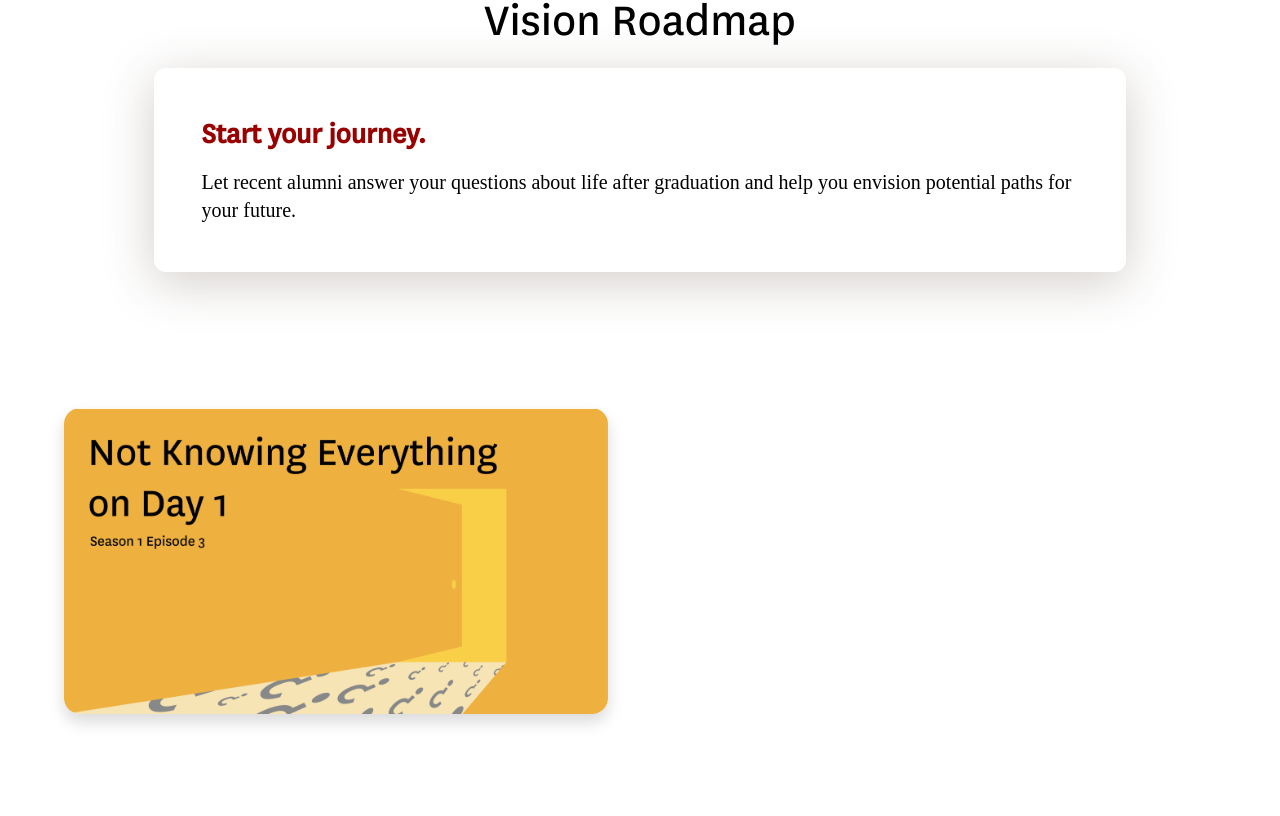
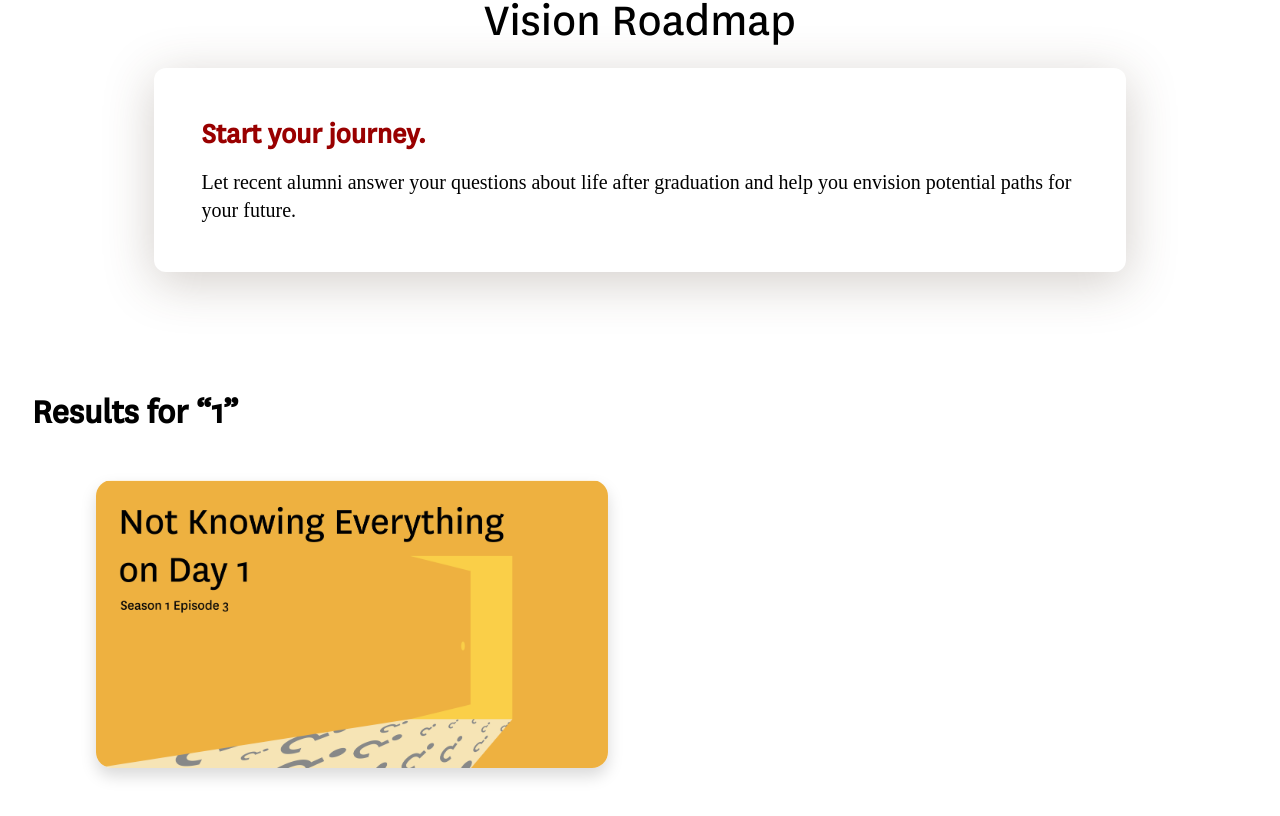
Before and after one commit to lunacd/vision-venture, a SvelteKit app: page /search/1 in a window 1280 px wide. Shown: the part 168-984 px from the top of the page. Before the commit the page ends 930 px from the top, so only its background shows below. Built offline with nearby package versions, Linux system fonts and the light colour scheme; a web font is replaced by a local one.

Commit message:
Improve search page

```diff
--- a/src/routes/search/[slug]/+page.svelte
+++ b/src/routes/search/[slug]/+page.svelte
@@ -31,8 +31,12 @@
 		]}
 	/>
 	<Container paddingClass="px-4 md:px-8">
+		<div class="mb-8 text-2xl font-bold sm:text-3xl md:text-4xl">
+			Results for &#147{data.keyword}&#148
+		</div>
+		<div class="px-8">
 			<EpisodeGallery
-			episodes={Object.values(data).map((item) => item.item)}
+				episodes={Object.values(data.result).map((item) => item.item)}
 				play={(newLink) => {
 					console.log('Trigger play');
 					if (largeDevice) {
@@ -43,6 +47,7 @@
 					}
 				}}
 			/>
+		</div>
 	</Container>
 	<YoutubePlayer
 		{link}
--- a/src/routes/search/[slug]/+page.ts
+++ b/src/routes/search/[slug]/+page.ts
@@ -8,6 +8,14 @@ const fuse = new Fuse<Episode>(roadmapEpisodeList, {
 	keys: ['description']
 });
 
-export const load: PageLoad<Fuse.FuseResult<Episode>[]> = ({ params }) => {
-	return fuse.search(params.slug);
+interface SearchResult {
+	keyword: string;
+	result: Fuse.FuseResult<Episode>[];
+}
+
+export const load: PageLoad<SearchResult> = ({ params }) => {
+	return {
+		keyword: params.slug,
+		result: fuse.search(params.slug)
+	};
 };
```
Lines whose indentation alone changed are shown as unchanged.
